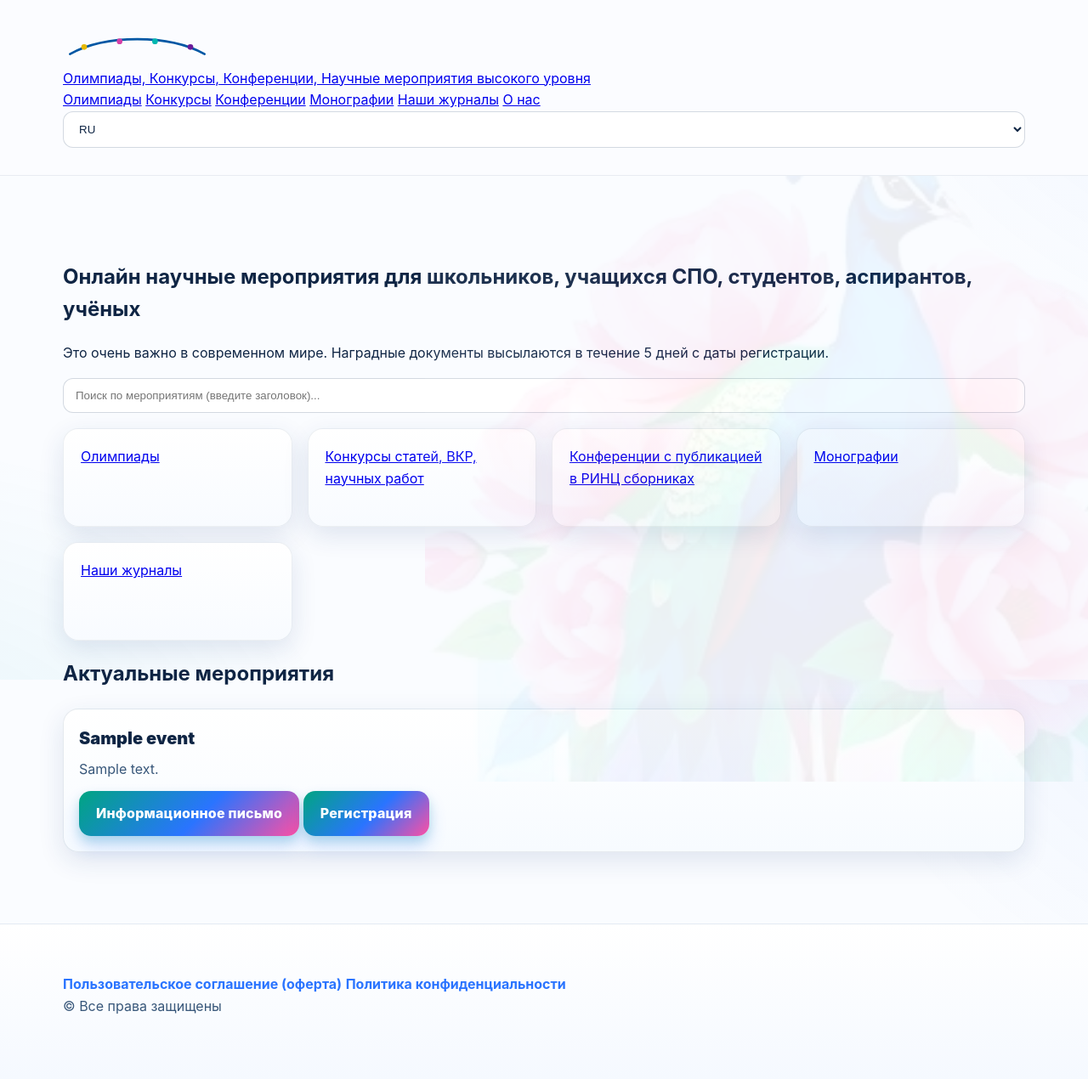
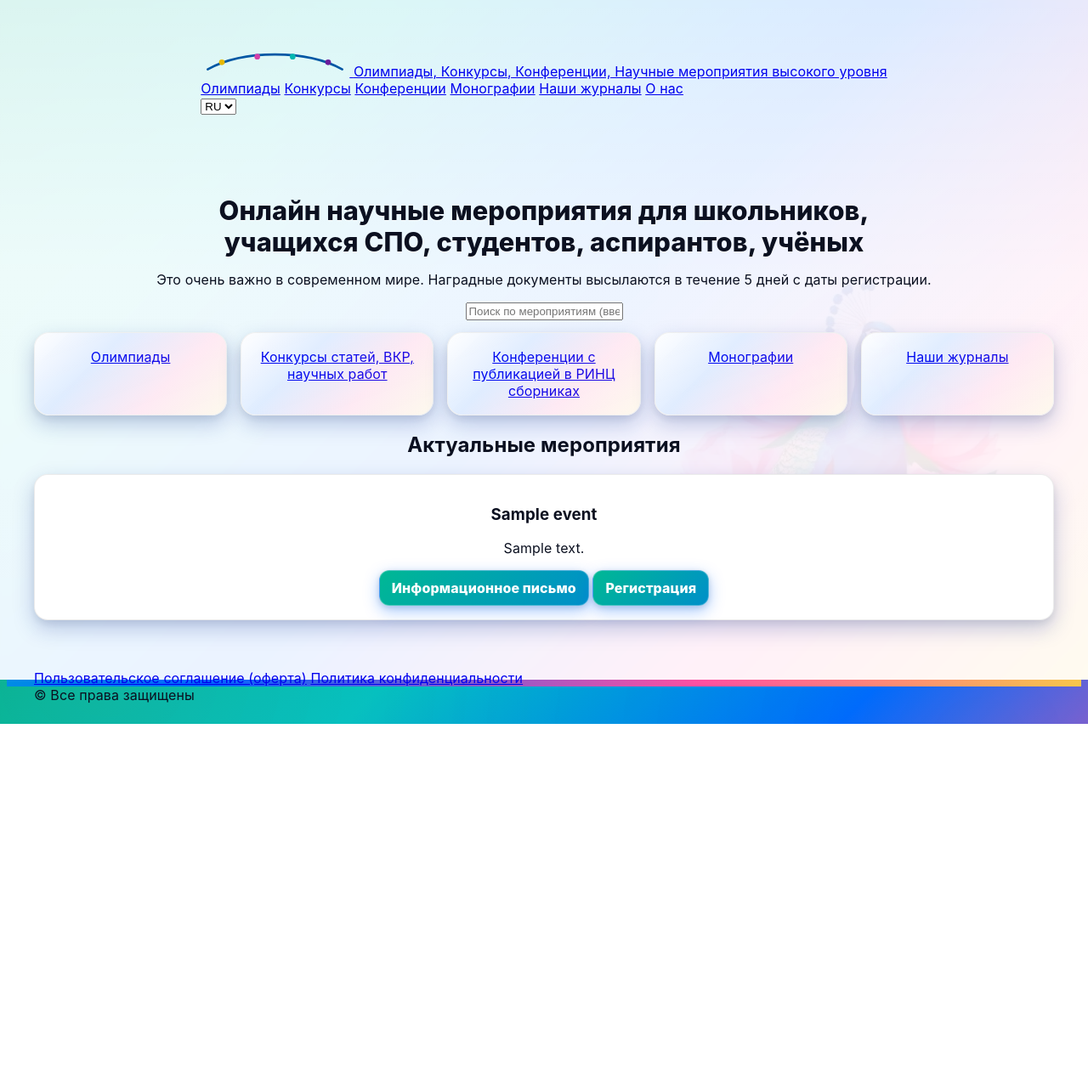
Before and after one commit to nadezhda8871s/olympiad-site, a Django app: page / in a window 1280 px wide. Shown: the whole page at 85% size. After the commit the page ends 852 px from the top, so only its background shows below. Run offline with Django 4.2, Linux system fonts and the light colour scheme; tables that the repository leaves empty hold one stand-in row (values such as "Sample post"); parts of the project's set-up code (start-up, migrations or seed data) failed here and were passed over.

Commit message:
Add files via upload

```diff
--- a/static/css/main.css
+++ b/static/css/main.css
@@ -1,217 +1,235 @@
 
-/* Peacock & Peony — Light v2 (brighter) */
-/* Palette */
+/* =========================================================
+   LUX THEME v3 — "Peacock & Peony" (ярко, эффектно, помпезно)
+   ========================================================= */
+
+/* ---------- Палитра (насыщенная) ---------- */
 :root{
-  --bg: #FAFCFF;                 /* почти белый с лёгкой голубизной */
-  --surface: #FFFFFF;            /* белый для карточек */
-  --ink: #0f2544;                /* глубокий «сапфировый» текст */
-  --muted: #38577a;              /* вторичный текст */
-
-  /* Павлиньи оттенки (ярче) */
-  --pea-emerald:#00a581;
-  --pea-teal:#00b7bd;
-  --pea-blue:#2a74ff;
-  --pea-indigo:#2a4bff;
-
-  /* Пионовые акценты (ярче, но благородные) */
-  --peony:#ff4fa3;
-  --peony-600:#e83b8e;
-
-  /* «Золото» для дорогого акцента */
-  --gold:#d2a73b;
-  --gold-600:#b88c22;
-
-  /* Карточки/тени */
-  --radius:18px;
-  --shadow: 0 10px 30px rgba(25, 61, 120, .12);
-  --shadow-strong: 0 14px 40px rgba(25, 61, 120, .18);
-
-  /* Водяной знак — деликатнее чем v1, но чуть заметнее */
-  --wm-opacity: 0.06;
-  --wm-size: 900px;
+  --peacock-emerald:#00B894;   /* яркий изумруд */
+  --peacock-blue:#0066FF;      /* насыщённый синий */
+  --peacock-sapphire:#1B3B99;  /* сапфир */
+  --peacock-teal:#00C3C0;      /* бирюза с блеском */
+  --peony:#FF4FA0;             /* классический пионовый */
+  --peony-deep:#DB2F83;        /* тёмный пион */
+  --gold:#F7C948;              /* золото-акцент */
+  --ink:#0B1020;               /* почти чёрный для текста */
+  --paper:#FCFCFE;             /* тёплый белый фон */
+  --card:#FFFFFF;
+  --muted:#6C7393;
+  --ring:#7BE4D6;
+  --shadow: 0 10px 25px rgba(27,59,153,.25), 0 4px 10px rgba(0,0,0,.08);
 }
 
-*{box-sizing:border-box}
-html,body{height:100%}
-body{
-  margin:0;
-  font: 16px/1.6 "Inter", system-ui, -apple-system, "Segoe UI", Roboto, "Helvetica Neue", Arial, "Noto Sans", "Apple Color Emoji","Segoe UI Emoji","Segoe UI Symbol";
-  color:var(--ink);
+/* Глобальный фон с длинным градиентом "хвост павлина" + деликатный водяной знак */
+html,body{
+  height:100%;
   background:
-    radial-gradient(1200px 1200px at 120% -20%, rgba(42,116,255,.08), transparent 50%),
-    radial-gradient(1000px 800px at -10% 120%, rgba(0,167,189,.08), transparent 55%),
-    var(--bg);
+    radial-gradient(1200px 1200px at 90% 10%, rgba(0,195,192,.07), transparent 60%),
+    radial-gradient(1000px 800px at 10% 0%, rgba(255,79,160,.06), transparent 55%),
+    linear-gradient(135deg, var(--peacock-emerald) 0%, var(--peacock-teal) 22%,
+                            var(--peacock-blue) 50%, var(--peony) 78%, var(--gold) 100%);
+  background-attachment: fixed, fixed, fixed;
+  color: var(--ink);
+  font-family: "Inter", system-ui, -apple-system, Segoe UI, Roboto, Arial, "Noto Sans", sans-serif;
+  letter-spacing:.1px;
 }
 
-/* Водяной знак (фон страницы) */
+/* слой "перламутровой" вуали для современного вида */
+body::before{
+  content:"";
+  position:fixed; inset:0;
+  backdrop-filter:saturate(1.1) blur(2px);
+  background: linear-gradient(180deg, rgba(255,255,255,.86) 0%, rgba(255,255,255,.93) 40%, rgba(255,255,255,.92) 100%);
+  pointer-events:none; z-index:0;
+}
+
+/* Водяной знак (еле заметный павлин с пионами) */
 body::after{
   content:"";
-  position:fixed;
-  inset:auto 0 0 auto;
-  width:var(--wm-size);
-  height:var(--wm-size);
-  right:-120px;
-  bottom:-120px;
-  background:url("/static/img/peacock_peonies_watermark.jpg") center/contain no-repeat;
-  opacity:var(--wm-opacity);
-  pointer-events:none;
-  filter: saturate(110%);
+  position:fixed; inset:0;
+  background-image: url("../img/peacock_peonies_watermark.jpg");
+  background-repeat:no-repeat;
+  background-position: 90% 80%;
+  background-size: 420px auto;
+  opacity:.06;            /* еле заметный */
+  pointer-events:none; z-index:0;
 }
 
 /* Контейнеры */
-.container{
-  max-width:1180px;
-  margin-inline:auto;
-  padding:32px 24px;
+.container{max-width:1200px;margin:0 auto;padding:24px 20px; position:relative; z-index:1;}
+.section{margin:28px 0;}
+
+/* ---------- Шапка ---------- */
+.site-header{
+  display:flex; align-items:center; justify-content:space-between;
+  gap:16px; padding:18px 0;
+}
+.site-title{
+  display:flex; align-items:center; gap:14px;
+  font-weight:800;
+  font-size: clamp(22px, 2.3vw, 34px);
+  line-height:1.1;
+  letter-spacing:.3px;
+  background: linear-gradient(90deg, var(--peony) 0%, var(--peacock-blue) 50%, var(--gold) 100%);
+  -webkit-background-clip:text; background-clip:text; color:transparent;
+  text-shadow: 0 1px 0 rgba(255,255,255,.7);
+}
+.site-title .crest{
+  width:38px; height:38px; border-radius:50%;
+  background: radial-gradient(circle at 30% 30%, #fff 0 38%, transparent 40%),
+              linear-gradient(135deg, var(--peacock-emerald), var(--peacock-blue));
+  box-shadow: 0 0 0 2px rgba(255,255,255,.8), 0 4px 16px rgba(0,102,255,.35);
+  flex:0 0 38px;
+}
+.lang-switch{
+  display:flex; gap:10px; align-items:center; opacity:.75;
+  transition:opacity .2s ease;
+  font-weight:600;
+}
+.lang-switch a{
+  padding:6px 10px;
+  border-radius:999px;
+  border:1px solid rgba(0,0,0,.06);
+  background:rgba(255,255,255,.7);
+  text-decoration:none; color:var(--ink);
+}
+.lang-switch a.active{
+  border-color: var(--gold);
+  box-shadow: 0 0 0 2px rgba(247,201,72,.25);
+  background: linear-gradient(90deg, rgba(255,255,255,.95), rgba(255,255,255,.8));
+}
+.lang-switch:hover{opacity:1}
+
+/* ---------- Hero ---------- */
+.hero{
+  text-align:center;
+  padding: 28px 10px 10px;
+}
+.hero h1{
+  font-size: clamp(22px, 2.4vw, 32px);
+  font-weight:800;
+  margin:0 auto 12px;
+  max-width: 900px;
+  color: var(--ink);
+  text-shadow: 0 1px 0 rgba(255,255,255,.7);
+}
+.hero .tagline{
+  font-size: clamp(18px,1.7vw,22px);
+  font-weight:700;
+  margin: 8px auto 18px;
+  max-width: 980px;
+  background: linear-gradient(90deg, var(--peacock-sapphire), var(--peony-deep));
+  -webkit-background-clip:text; background-clip:text; color:transparent;
 }
 
-/* Хедер */
-.site-header{
-  position:sticky; top:0; z-index:40;
-  backdrop-filter:saturate(150%) blur(6px);
-  background: color-mix(in srgb, var(--bg) 86%, white 14%);
-  border-bottom: 1px solid rgba(13,49,92,.08);
+/* ---------- Поиск ---------- */
+.search-wrap{ display:flex; justify-content:center; margin: 6px auto 22px; }
+.search{
+  width:min(720px, 94%);
+  display:flex; align-items:center; gap:8px;
+  background: linear-gradient(180deg, #fff, #f9f9ff);
+  border-radius:16px; padding:10px 12px 10px 14px;
+  border:1px solid rgba(27,59,153,.15);
+  box-shadow: 0 8px 18px rgba(27,59,153,.12), 0 1px 0 #fff inset;
 }
-.nav{
-  display:flex; gap:14px; align-items:center; justify-content:space-between;
+.search input[type="text"]{
+  flex:1; font-size:16px; background:transparent; border:none; outline:none; color:var(--ink);
 }
-.brand{
-  display:flex; align-items:center; gap:12px; text-decoration:none;
-}
-.brand__logo{
-  width:40px; height:40px; border-radius:50%;
-  background: radial-gradient(circle at 30% 30%, var(--pea-teal), var(--pea-blue));
-  box-shadow: 0 0 0 3px #fff, 0 6px 14px rgba(8,52,108,.25);
-  position:relative; overflow:hidden;
-}
-.brand__logo::after{
-  content:""; position:absolute; inset:0;
-  background: conic-gradient(from 120deg, transparent 0 65%, rgba(255,255,255,.22) 65% 85%, transparent 85%);
-}
-.brand__title{ font-weight:800; font-size:20px; color:var(--ink) }
-.menu{ display:flex; gap:6px; flex-wrap:wrap }
-.menu a{
-  text-decoration:none; color:var(--muted); font-weight:600; padding:10px 14px; border-radius:12px;
-  transition:.2s ease; border:1px solid transparent;
-}
-.menu a:hover{ color:var(--ink); border-color: rgba(13,49,92,.12); background:#fff; box-shadow: var(--shadow) }
-
-/* Герой-блок */
-.hero{
-  padding:48px 0 18px;
-}
-.hero__title{
-  font-size: clamp(28px, 3.8vw, 44px);
-  line-height:1.15;
-  font-weight:900;
-  letter-spacing:.2px;
-  background: linear-gradient(90deg, var(--pea-emerald), var(--pea-blue), var(--peony));
-  -webkit-background-clip:text; background-clip:text; color:transparent;
-  filter: drop-shadow(0 2px 12px rgba(42,116,255,.12));
-}
-.hero__lead{ font-size:18px; color:var(--muted); max-width:900px; margin-top:10px }
-.hero__note{
-  margin-top:10px; padding:10px 14px; border-radius:12px;
-  border:1px dashed color-mix(in srgb, var(--gold) 55%, #000 0%);
-  background: linear-gradient(0deg, rgba(210,167,59,.08), rgba(210,167,59,.04));
-  color:#7a5a12; font-weight:600;
+.search .btn{
+  white-space:nowrap;
 }
 
-/* Кнопки */
-.btn{
-  --btn-grad: linear-gradient(135deg, var(--pea-emerald), var(--pea-blue) 55%, var(--peony));
-  --btn-shadow: 0 12px 20px rgba(42,116,255,.22), 0 6px 12px rgba(0,165,129,.18);
-  display:inline-flex; align-items:center; justify-content:center; gap:10px;
-  padding:14px 20px; font-weight:800; letter-spacing:.2px;
-  border-radius:14px; border:0; cursor:pointer; text-decoration:none;
-  color:#fff; background: var(--btn-grad);
-  box-shadow: var(--btn-shadow);
-  transition: transform .08s ease, box-shadow .2s ease, filter .2s ease;
+/* ---------- Большие плитки категорий ---------- */
+.tiles{display:grid; grid-template-columns:repeat(auto-fit,minmax(220px,1fr)); gap:16px; margin-top:14px;}
+.tile{
+  position:relative; overflow:hidden;
+  border-radius:18px; padding:18px;
+  background: linear-gradient(160deg, rgba(255,255,255,.96), rgba(255,255,255,.9));
+  border:1px solid rgba(0,0,0,.06);
+  box-shadow: var(--shadow);
+  transition: transform .2s ease, box-shadow .2s ease;
 }
-.btn:hover{ transform: translateY(-1px); filter:saturate(115%); box-shadow: 0 14px 26px rgba(42,116,255,.28), 0 10px 18px rgba(0,165,129,.2) }
-.btn:active{ transform: translateY(0) scale(.98) }
-.btn--ghost{
-  color:var(--pea-blue);
-  background:linear-gradient(180deg, rgba(42,116,255,.08), rgba(42,116,255,.03));
-  border:1px solid rgba(42,116,255,.25);
-  box-shadow: 0 6px 14px rgba(42,116,255,.12);
+.tile::after{
+  content:""; position:absolute; inset:-1px;
+  border-radius:18px;
+  background: linear-gradient(135deg, rgba(0,184,148,.0), rgba(0,102,255,.15), rgba(255,79,160,.15), rgba(247,201,72,.12));
+  opacity:.8; pointer-events:none; mix-blend:soft-light;
 }
-.btn--gold{ background:linear-gradient(135deg, var(--gold), var(--gold-600)); box-shadow: 0 10px 22px rgba(210,167,59,.30) }
+.tile:hover{ transform: translateY(-3px); box-shadow: 0 16px 36px rgba(27,59,153,.28), 0 6px 16px rgba(0,0,0,.08); }
+.tile h3{ margin:0 0 6px; font-size:20px; font-weight:800; }
+.tile p{ margin:0; color:var(--muted)}
 
-/* Плитки категорий */
-.tiles{ display:grid; grid-template-columns:repeat(auto-fit,minmax(220px,1fr)); gap:18px; margin-top:18px }
-.tile{
-  position:relative; padding:20px; border-radius:var(--radius);
-  background:linear-gradient(180deg, #fff, #f8fbff);
-  border:1px solid rgba(13,49,92,.08);
-  box-shadow: var(--shadow);
-  overflow:hidden; min-height:116px;
-  transition:transform .15s ease, box-shadow .2s ease, border-color .2s ease;
-}
-.tile:hover{ transform: translateY(-4px); box-shadow: var(--shadow-strong); border-color: rgba(13,49,92,.16) }
-.tile__title{ font-weight:900; font-size:18px; color:var(--ink) }
-.tile__icon{
-  position:absolute; right:-10px; bottom:-10px; width:120px; height:120px; opacity:.12;
-  background: radial-gradient(circle at 20% 20%, var(--pea-teal), transparent 60%), radial-gradient(circle at 80% 60%, var(--peony), transparent 60%);
-  filter: blur(1px) saturate(130%);
+/* ---------- Заголовки секций ---------- */
+.section-title{
+  margin: 20px 0 12px; font-weight:900;
+  font-size: clamp(20px, 2vw, 26px);
+  letter-spacing:.3px;
+  background: linear-gradient(90deg, var(--peacock-emerald), var(--peacock-blue), var(--peony));
+  -webkit-background-clip:text; background-clip:text; color:transparent;
 }
 
-/* Поиск */
-.search{
-  margin-top:18px; display:flex; align-items:center; gap:12px;
+/* ---------- Карточки мероприятий ---------- */
+.cards{ display:grid; grid-template-columns:repeat(auto-fit,minmax(280px,1fr)); gap:16px; }
+.card{
+  background: var(--card);
+  border:1px solid rgba(0,0,0,.08);
+  border-radius:16px; padding:16px;
+  box-shadow: var(--shadow);
+  transition: transform .15s ease, box-shadow .15s ease;
 }
-.search input{
-  flex:1; padding:14px 16px; border-radius:14px; border:1px solid rgba(13,49,92,.18);
-  background:#fff; color:var(--ink); outline:none;
-  box-shadow: inset 0 1px 0 rgba(255,255,255,.6), 0 6px 16px rgba(13,49,92,.06);
-  transition:.2s ease;
+.card:hover{ transform:translateY(-2px); box-shadow: 0 14px 28px rgba(27,59,153,.24), 0 4px 10px rgba(0,0,0,.08); }
+.card .title{ font-weight:800; font-size:18px; margin-bottom:6px; }
+.card .desc{ color:var(--muted); margin-bottom:12px; min-height:46px;}
+.card .meta{display:flex; gap:10px; flex-wrap:wrap; margin-bottom:12px;}
+.badge{
+  display:inline-block; padding:4px 10px; border-radius:999px; font-weight:700; font-size:12px;
+  background: linear-gradient(90deg, rgba(0,184,148,.12), rgba(0,102,255,.12));
+  border:1px solid rgba(27,59,153,.2);
+  color:var(--peacock-sapphire);
 }
-.search input::placeholder{ color:color-mix(in srgb, var(--muted) 70%, #000 0%) }
-.search input:focus{ border-color: var(--pea-blue); box-shadow: 0 0 0 4px rgba(42,116,255,.18), var(--shadow) }
+.price{font-weight:800; color:var(--peony-deep)}
 
-/* Карточки мероприятий */
-.grid{ display:grid; grid-template-columns:repeat(auto-fit,minmax(280px,1fr)); gap:18px; margin-top:22px }
-.card{
-  background:linear-gradient(180deg, #fff, #f7fbff);
-  border:1px solid rgba(13,49,92,.10);
-  border-radius:var(--radius);
-  padding:18px;
-  box-shadow: var(--shadow);
-  transition:.2s ease;
+/* Кнопки на карточке */
+.card .actions{ display:flex; gap:10px; flex-wrap:wrap; }
+.btn{
+  --g1: linear-gradient(135deg, var(--peacock-emerald), var(--peacock-blue));
+  --g2: linear-gradient(135deg, var(--peony), var(--gold));
+  display:inline-flex; align-items:center; justify-content:center;
+  gap:8px;
+  padding:10px 14px; border-radius:12px; font-weight:800;
+  color:#fff; border:1px solid rgba(255,255,255,.3);
+  background-image: var(--g1);
+  box-shadow: 0 6px 18px rgba(0,102,255,.35), 0 2px 6px rgba(0,0,0,.12);
+  text-decoration:none;
+  transition: transform .12s ease, box-shadow .12s ease, filter .12s ease;
 }
-.card:hover{ transform:translateY(-4px); box-shadow: var(--shadow-strong); border-color: rgba(13,49,92,.16) }
-.card h3{ margin:0 0 8px 0; font-size:20px; font-weight:900; color:var(--ink) }
-.card p{ margin:0 0 12px 0; color:var(--muted) }
-.card .actions{ display:flex; gap:10px; flex-wrap:wrap }
+.btn.alt{ background-image: var(--g2); }
+.btn:hover{ transform: translateY(-1px); filter:saturate(1.15); box-shadow: 0 10px 26px rgba(0,102,255,.45), 0 4px 10px rgba(0,0,0,.12); }
+.btn:active{ transform: translateY(0); box-shadow: 0 4px 12px rgba(0,0,0,.18); }
+.btn.outline{
+  color: var(--peacock-sapphire);
+  background:rgba(255,255,255,.92);
+  border:2px solid transparent;
+  background-clip: padding-box, border-box;
+  background-image: linear-gradient(#fff,#fff), linear-gradient(135deg, var(--peacock-blue), var(--peony));
+  box-shadow: 0 6px 18px rgba(27,59,153,.18);
+}
 
-/* Таблицы, формы, инпуты */
-table{ width:100%; border-collapse:separate; border-spacing:0; background:#fff; border-radius:14px; box-shadow: var(--shadow); overflow:hidden }
-th, td{ padding:12px 14px; border-bottom:1px solid rgba(13,49,92,.08) }
-th{ text-align:left; background:linear-gradient(180deg, #fff, #f0f7ff); color:var(--muted) }
-tr:last-child td{ border-bottom:none }
+/* ---------- Подвал ---------- */
+.footer{
+  margin-top:32px; padding:18px 0 28px; color:var(--muted);
+  border-top:1px solid rgba(0,0,0,.06);
+  background:linear-gradient(180deg, rgba(255,255,255,.9), rgba(255,255,255,.96));
+}
 
-label{ font-weight:700; color:var(--muted) }
-input[type="text"], input[type="email"], input[type="tel"], select, textarea{
-  width:100%; padding:12px 14px; border-radius:12px; border:1px solid rgba(13,49,92,.18);
-  background:#fff; color:var(--ink); outline:none; transition:.2s ease; box-shadow: inset 0 1px 0 rgba(255,255,255,.6)
+/* ---------- Анимации тонкие ---------- */
+@keyframes softShine{
+  0%{background-position:0% 50%}
+  100%{background-position:200% 50%}
 }
-input:focus, select:focus, textarea:focus{ border-color: var(--peony); box-shadow: 0 0 0 4px rgba(255,79,163,.18) }
+.btn, .tile{ background-size:200% 200%; }
+.btn:hover, .tile:hover{ animation:softShine 2.5s linear infinite; }
 
-/* Футер */
-.site-footer{
-  margin-top:34px; padding:26px 0 40px;
-  border-top:1px solid rgba(13,49,92,.08);
-  background:linear-gradient(180deg, #fff, #f5f9ff);
-  color:var(--muted);
-}
-.site-footer a{ color:var(--pea-blue); text-decoration:none; font-weight:700 }
-.site-footer a:hover{ text-decoration:underline }
-
-/* Утилиты */
-.badge{
-  display:inline-block; padding:6px 10px; border-radius:999px; font-weight:800; font-size:12px;
-  color:#0d2a3f; background:linear-gradient(180deg, #e7f7ff, #dff3ff); border:1px solid rgba(13,49,92,.12)
-}
-.text-gold{ color:var(--gold-600) }
-.text-peony{ color:var(--peony-600) }
-.text-pea{ color:var(--pea-emerald) }
+/* ---------- Помощь для старой вёрстки ---------- */
+header.site-header .title, .site-title .text{ all:unset; }
+#search-input, .search input[type="search"]{ all:unset; display:block; width:100%; font:inherit; color:var(--ink);}
```
